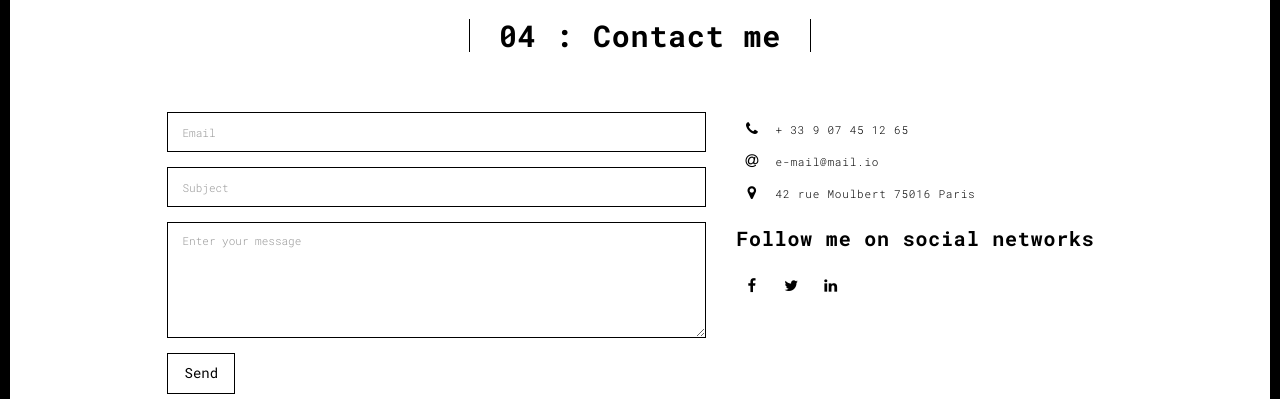
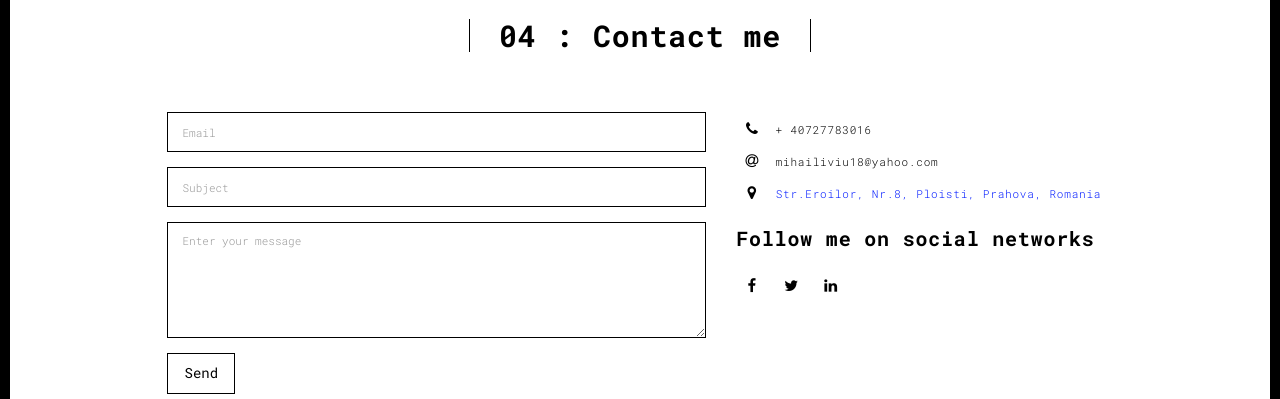
Before and after one commit to MihaiLiviuGabriel/webserver, a Flask app: page /contact.html in a window 1280 px wide. Shown: the part 90-489 px from the top of the page. Run offline with Flask 2, Linux system fonts and the light colour scheme; some libraries are stand-ins or nearby versions.

Commit message:
commit on 'master'

```diff
--- a/templates/about.html
+++ b/templates/about.html
@@ -15,7 +15,7 @@
   <link rel="apple-touch-icon" sizes="180x180" href="./static/assets/apple-icon-180x180.png">
   <link href="./static/assets/apple.ico" rel="icon">
 
-  <title>Title page</title>
+  <title>About me</title>
 
 <link href="./static/main.3f6952e4.css" rel="stylesheet"></head>
 
--- a/templates/contact.html
+++ b/templates/contact.html
@@ -80,29 +80,29 @@
                           <span class="fa-icon">
                             <i class="fa fa-phone" aria-hidden="true"></i>
                           </span>
-                          + 33 9 07 45 12 65
+                          + 40727783016
                         </li>
                         <li>
                           <span class="fa-icon">
                             <i class="fa fa-at" aria-hidden="true"></i>
                           </span>
-                          e-mail@mail.io
+                          mihailiviu18@yahoo.com
                         </li>
                         <li>
                           <span class="fa-icon">
                             <i class="fa fa fa-map-marker" aria-hidden="true"></i>
                           </span>
-                          42 rue Moulbert 75016 Paris
+                          <a href="https://www.google.com/maps/place/44%C2%B055'52.4%22N+26%C2%B000'26.4%22E/@44.9307381,26.0067207,17.71z/data=!4m14!1m7!3m6!1s0x40b249bdc7d83c57:0xd0f795b595a5ab18!2sEroilor,+Ploie%C8%99ti!3b1!8m2!3d44.9257528!4d26.0091092!3m5!1s0x40b24999d8337bcb:0x8ef4bbb2d893519f!7e2!8m2!3d44.931225!4d26.0073202" title="">Str.Eroilor, Nr.8, Ploisti, Prahova, Romania</a>
                         </li>
                       </ul>
                       <h3>Follow me on social networks</h3>
-                      <a href="http://www.facebook.com" title="" class="fa-icon">
+                      <a href="https://www.facebook.com/mihai.liviu.313" title="" class="fa-icon">
                         <i class="fa fa-facebook"></i>
                       </a>
-                      <a href="http://www.twitter.com" title="" class="fa-icon">
+                      <a href="https://twitter.com/MihaiLiviu97" title="" class="fa-icon">
                         <i class="fa fa-twitter"></i>
                       </a>
-                      <a href="http://www.linkedin.com" title="" class="fa-icon">
+                      <a href="https://www.linkedin.com/in/liviu-gabriel-mihai-799380230/" title="" class="fa-icon">
                         <i class="fa fa-linkedin"></i>
                       </a>
 
--- a/templates/thankyou.html
+++ b/templates/thankyou.html
@@ -15,7 +15,7 @@
     <link rel="apple-touch-icon" sizes="180x180" href="./static/assets/apple-icon-180x180.png">
     <link href="./static/assets/apple.ico" rel="icon">
 
-    <title>Title page</title>
+    <title>Message Sent</title>
 
     <link href="./static/main.3f6952e4.css" rel="stylesheet">
 </head>
--- a/templates/work.html
+++ b/templates/work.html
@@ -15,7 +15,7 @@
   <link rel="apple-touch-icon" sizes="180x180" href="./static/assets/apple-icon-180x180.png">
   <link href="./static/assets/apple.ico" rel="icon">
 
-  <title>Title page</title>
+  <title>Works</title>
 
 <link href="./static/main.3f6952e4.css" rel="stylesheet"></head>
 
@@ -46,7 +46,7 @@
 
 
           <ul class="nav navbar-nav navbar-right navbar-small visible-md visible-lg">
-            <li><a href="./index.html" title="" class="active">001</a></li>
+            <li><a href="./work.html" title="" class="active">001</a></li>
             <li><a href="./index.html" title="">002</a></li>
             <li><a href="./index.html" title="">003</a></li>
             <li><a href="./index.html" title="">004</a></li>
```
Also changed, not shown: other parts of templates/contact.html (+1 -1 lines), templates/works.html (+4 -3 lines).
